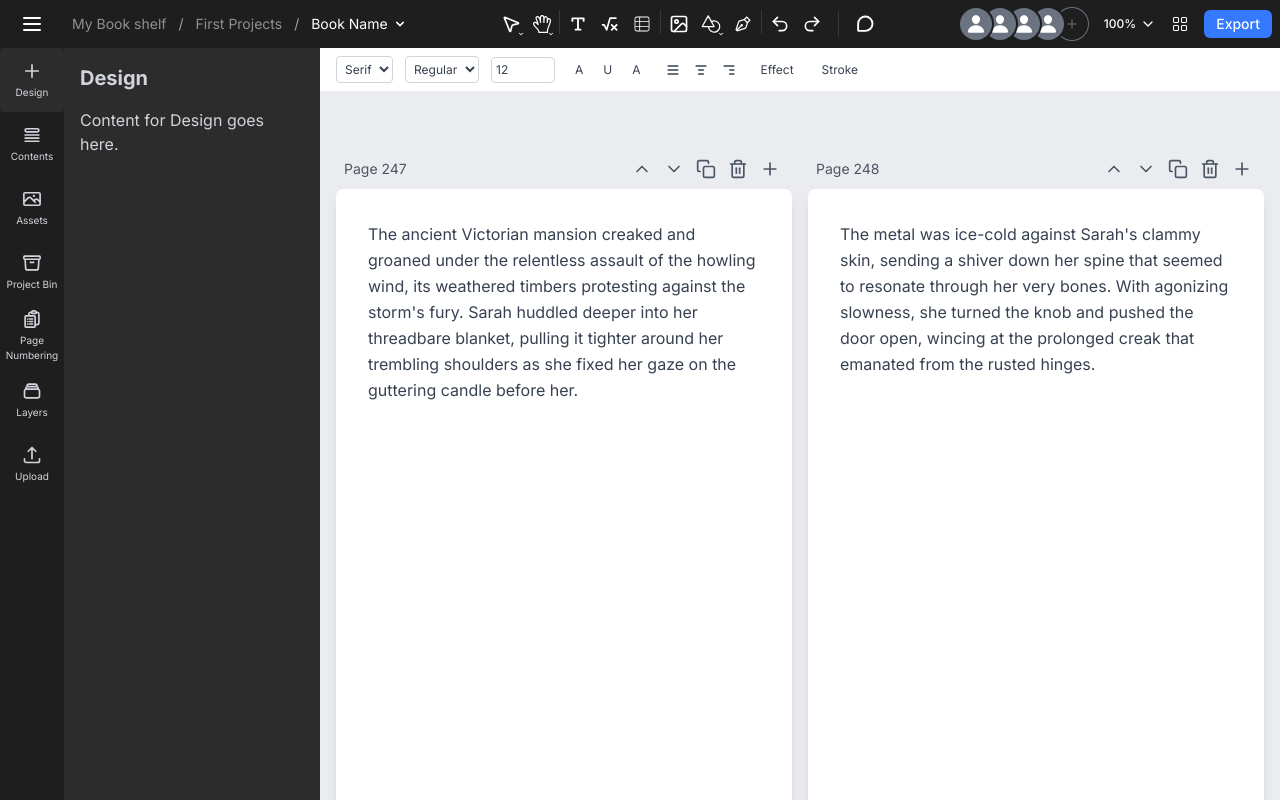
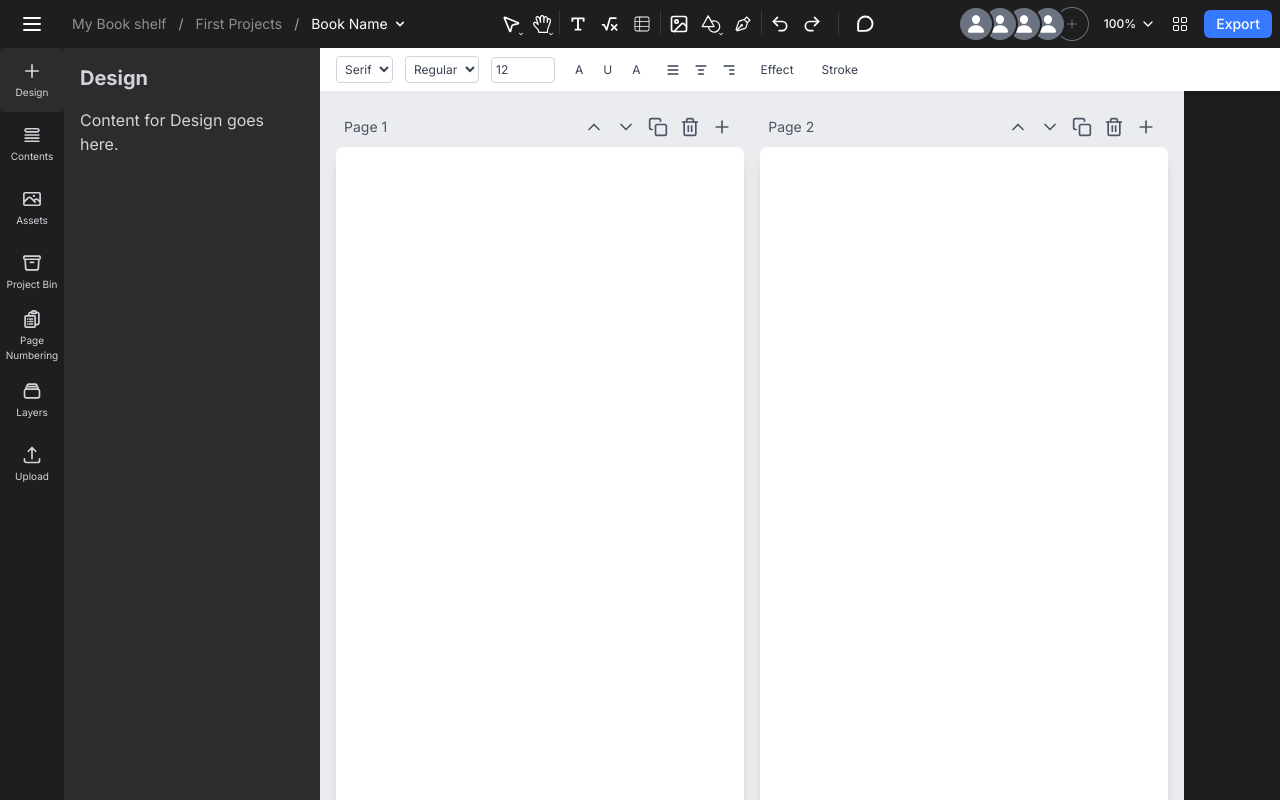
Before and after one commit to alemem64/shelvas, a Next.js app: page / in a window 1280 px wide. Built offline with nearby package versions, Linux system fonts and the light colour scheme.

Commit message:
축소일 때 세로 스크롤 되게

```diff
--- a/src/app/page.tsx
+++ b/src/app/page.tsx
@@ -1,26 +1,32 @@
 import PageHeader from '@/components/PageHeader';
+
+const PAGE_WIDTH = 108; // mm
+const PAGE_HEIGHT = 175; // mm
 
 export default function Home() {
   return (
-    <div className="bg-[#EBECF0] min-h-screen p-4 flex justify-center items-center">
-      <div className="flex space-x-4 w-full max-w-7xl">
-        {[247, 248].map((pageNumber) => (
-          <div key={pageNumber} className="flex-1 relative">
-            <PageHeader pageNumber={pageNumber} />
-            <div className="bg-white shadow-lg rounded-lg overflow-hidden relative mt-10" style={{ aspectRatio: '1 / 1.414' }}>
-              <div className="h-full bg-white p-8 overflow-auto">
-                <p className="text-gray-700 leading-relaxed">
-                  {pageNumber === 247 ? (
-                    "The ancient Victorian mansion creaked and groaned under the relentless assault of the howling wind, its weathered timbers protesting against the storm's fury. Sarah huddled deeper into her threadbare blanket, pulling it tighter around her trembling shoulders as she fixed her gaze on the guttering candle before her."
-                  ) : (
-                    "The metal was ice-cold against Sarah's clammy skin, sending a shiver down her spine that seemed to resonate through her very bones. With agonizing slowness, she turned the knob and pushed the door open, wincing at the prolonged creak that emanated from the rusted hinges."
-                  )}
-                </p>
+    <div className="bg-[#EBECF0] min-h-screen p-4 flex flex-col items-center">
+      {[0, 1, 2, 3, 4, 5, 6, 7, 8, 9].map((row) => (
+        <div key={row} className="flex space-x-4 mb-4">
+          {[1, 2].map((col) => {
+            const pageNumber = row * 2 + col;
+            return (
+              <div key={pageNumber} className="relative">
+                <PageHeader pageNumber={pageNumber} />
+                <div
+                  className="bg-white shadow-lg rounded-lg overflow-hidden relative mt-10"
+                  style={{
+                    width: `${PAGE_WIDTH}mm`,
+                    height: `${PAGE_HEIGHT}mm`,
+                  }}
+                >
+                  {/* Canvas content will go here */}
+                </div>
               </div>
-            </div>
-          </div>
-        ))}
-      </div>
+            );
+          })}
+        </div>
+      ))}
     </div>
   )
 }
--- a/src/components/ZoomWrapper.tsx
+++ b/src/components/ZoomWrapper.tsx
@@ -94,23 +94,24 @@ const ZoomWrapper: React.FC<ZoomWrapperProps> = ({ children }) => {
       }
 
       setScale(newScale, false);
-    } else if (scale > 0.7) {
+    } else {
       const scrollAmount = 30; // Adjust this value to change scroll speed
-      let deltaX = 0;
-      let deltaY = 0;
+      let deltaX = e.deltaX;
+      let deltaY = e.deltaY;
 
-      if (e.shiftKey || e.deltaX !== 0) {
-        // Horizontal scrolling
-        deltaX = e.deltaX !== 0 ? e.deltaX : e.deltaY;
+      if (scale > 0.7) {
+        // Allow both horizontal and vertical scrolling
+        setPosition(prevPosition => ({
+          x: prevPosition.x - deltaX / scale,
+          y: prevPosition.y - deltaY / scale,
+        }));
       } else {
-        // Vertical scrolling
-        deltaY = e.deltaY;
+        // Only allow vertical scrolling
+        setPosition(prevPosition => ({
+          x: prevPosition.x,
+          y: prevPosition.y - deltaY,
+        }));
       }
-
-      setPosition(prevPosition => ({
-        x: prevPosition.x - deltaX / scale,
-        y: prevPosition.y - deltaY / scale,
-      }));
     }
   }, [scale, setScale, position]);
 
@@ -133,7 +134,6 @@ const ZoomWrapper: React.FC<ZoomWrapperProps> = ({ children }) => {
         overflow: 'hidden',
         position: 'relative' as const,
         cursor: scale > 0.7 ? 'move' : 'default',
-        backgroundColor: '#EBECF0', // 배경색 추가
       }}
       onMouseDown={handleMouseDown}
     >
```
